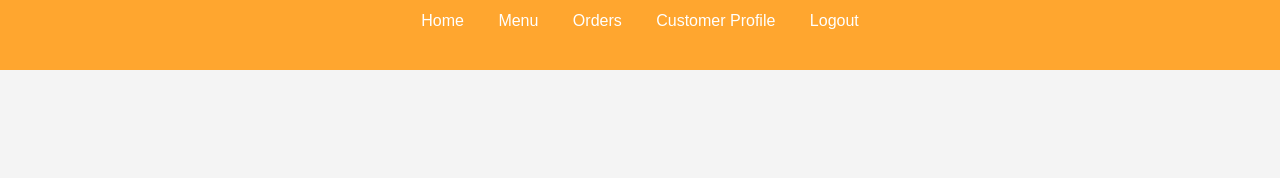
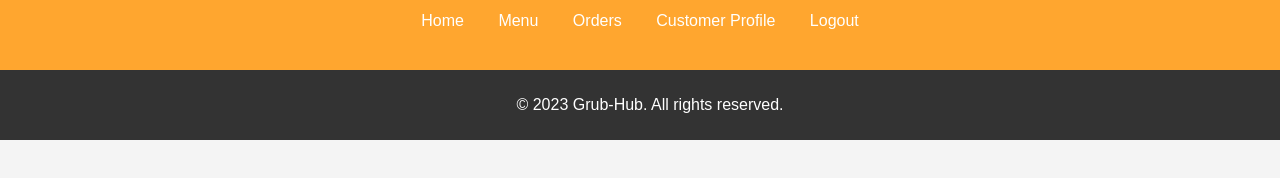
Before and after one commit to JusTS2077/Delivery-Website-FSD, a plain HTML site: page menu.html in a window 1280 px wide. Shown: the part 228-406 px from the top of the page. Drawn offline with Linux system fonts and the light colour scheme.

Commit message:
Add files via upload

```diff
--- a/menu.html
+++ b/menu.html
@@ -19,3 +19,6 @@
             <a class="menu-link" href="#">Logout</a>
         </nav>
     </header>
+    <footer>
+        <p>&copy; 2023 Grub-Hub. All rights reserved.</p>
+    </footer>
```
Also changed, not shown: orders.html (+1 -1 lines).
